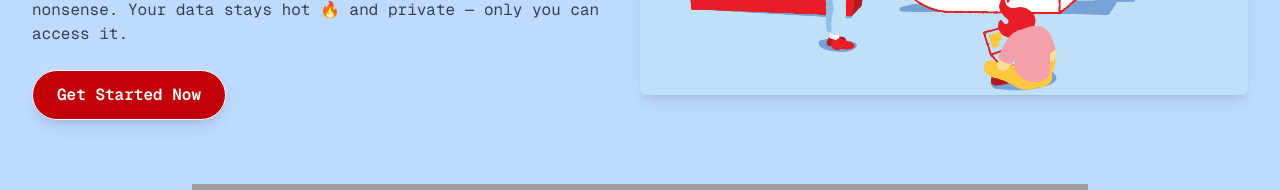
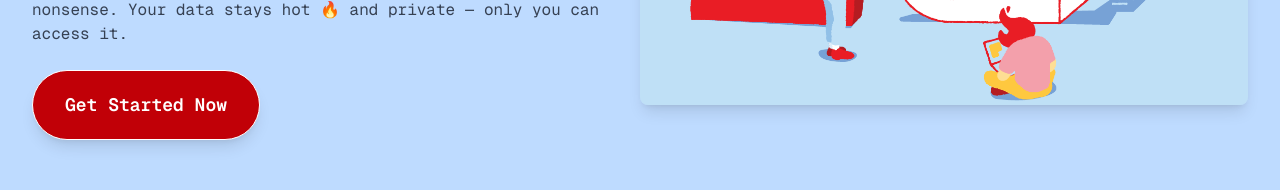
Before and after one commit to jamiechicago312/tg-mini-app-landing, a Next.js app: page / in a window 1280 px wide. Shown: the part 368-558 px from the top of the page. Built offline with nearby package versions, Linux system fonts and the light colour scheme; grey boxes are pictures that could not be loaded.

Commit message:
fix: enlarge cta button

```diff
--- a/src/app/page.tsx
+++ b/src/app/page.tsx
@@ -115,7 +115,7 @@ export default function Home() {
               href="https://t.me/storacha_bot/backup?startup=utm_source=tg-landing-page&utm_medium=website&utm_campaign=tg-mini-app-launch"
               target="_blank"
               rel="noopener noreferrer"
-              className="px-6 py-3 bg-red-700 text-white rounded-full border border-white shadow-lg font-semibold  transition  hover:bg-red-600 hover:scale-105 hover:transition-transform hover:duration-200 "
+              className="px-8 py-5 bg-red-700 text-white rounded-full border border-white shadow-lg font-semibold text-lg transition  hover:bg-red-600 hover:scale-105 hover:transition-transform hover:duration-200 "
             >
               Get Started Now
             </a>
```
